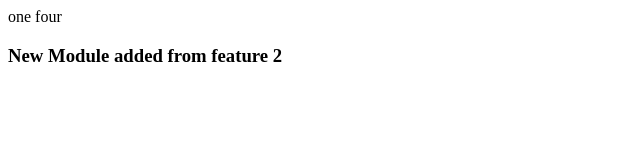
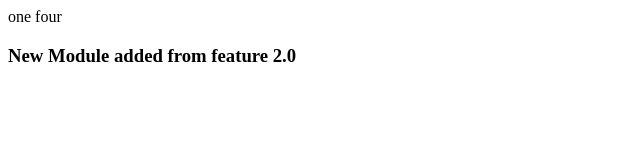
Before and after one commit to axiomit/prototype, a plain HTML site: page global.html in a window 1280 px wide. Shown: the full height of the page, 0-640 px from the left. Drawn offline with Linux system fonts and the light colour scheme.

Commit message:
a new changes in mounir's branch

```diff
--- a/global.html
+++ b/global.html
@@ -10,7 +10,7 @@
 		</module-one>
 		<module-two>
 				<div>
-						<h3>New Module added from feature 2</h3>
+						<h3>New Module added from feature 2.0</h3>
 				</div>
 		</module-two>
 </body>
```
